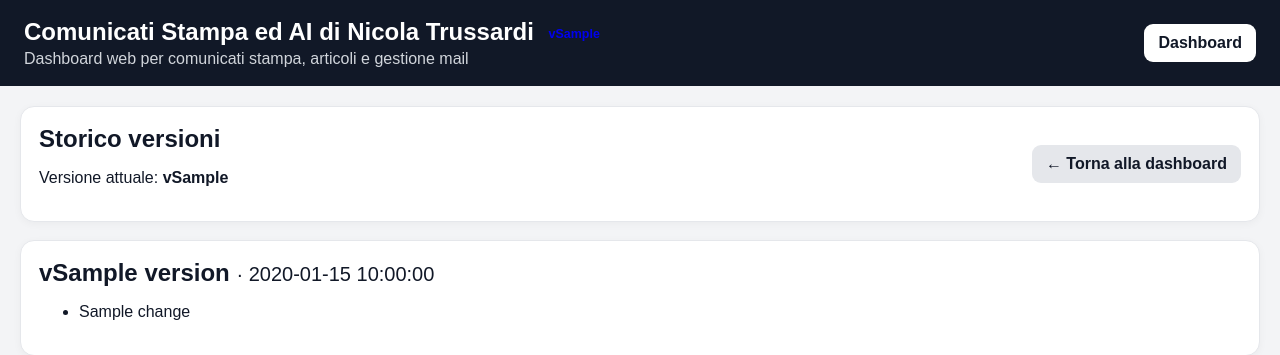
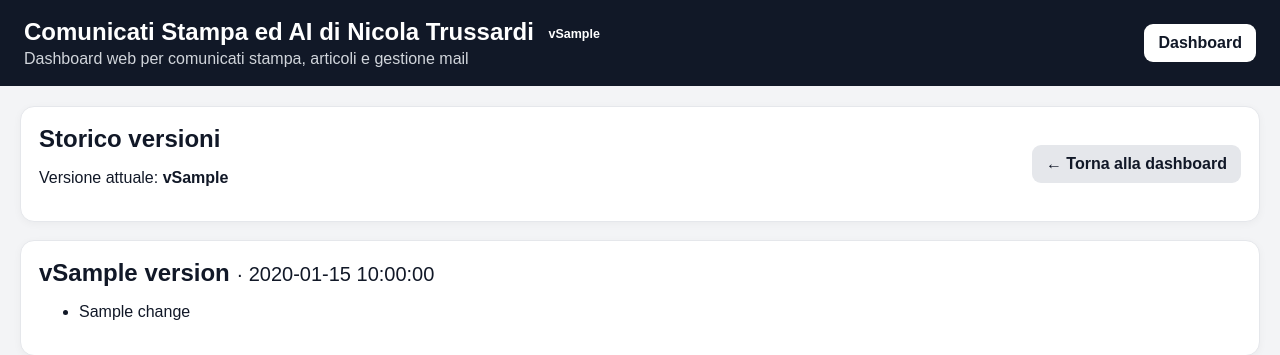
Before and after one commit to Niki206cc/chatgpt, a Flask app: template templates/versions.html in a window 1280 px wide. Shown: the top 355 px of the page. Run offline with Flask 3, Linux system fonts and the light colour scheme; the template is opened without the code that fills it: most values are stand-ins (such as "Sample title", 1, 10 or a date in 2020); parts of the project's set-up code (start-up, migrations or seed data) failed here and were passed over; some libraries are stand-ins or nearby versions.

Commit message:
Rende visibile la versione in bianco

```diff
--- a/templates/base.html
+++ b/templates/base.html
@@ -12,7 +12,7 @@
     <h1>
       Comunicati Stampa ed AI di Nicola Trussardi
       {% if app_version %}
-        <a href="{{ url_for('versions_route') }}" title="Visualizza storico versioni" style="font-size:.52em; vertical-align:middle; text-decoration:none; margin-left:8px;">v{{ app_version }}</a>
+        <a href="{{ url_for('versions_route') }}" title="Visualizza storico versioni" style="font-size:.52em; vertical-align:middle; text-decoration:none; margin-left:8px; color:#fff; font-weight:600;">v{{ app_version }}</a>
       {% endif %}
     </h1>
     <p>Dashboard web per comunicati stampa, articoli e gestione mail</p>
```
